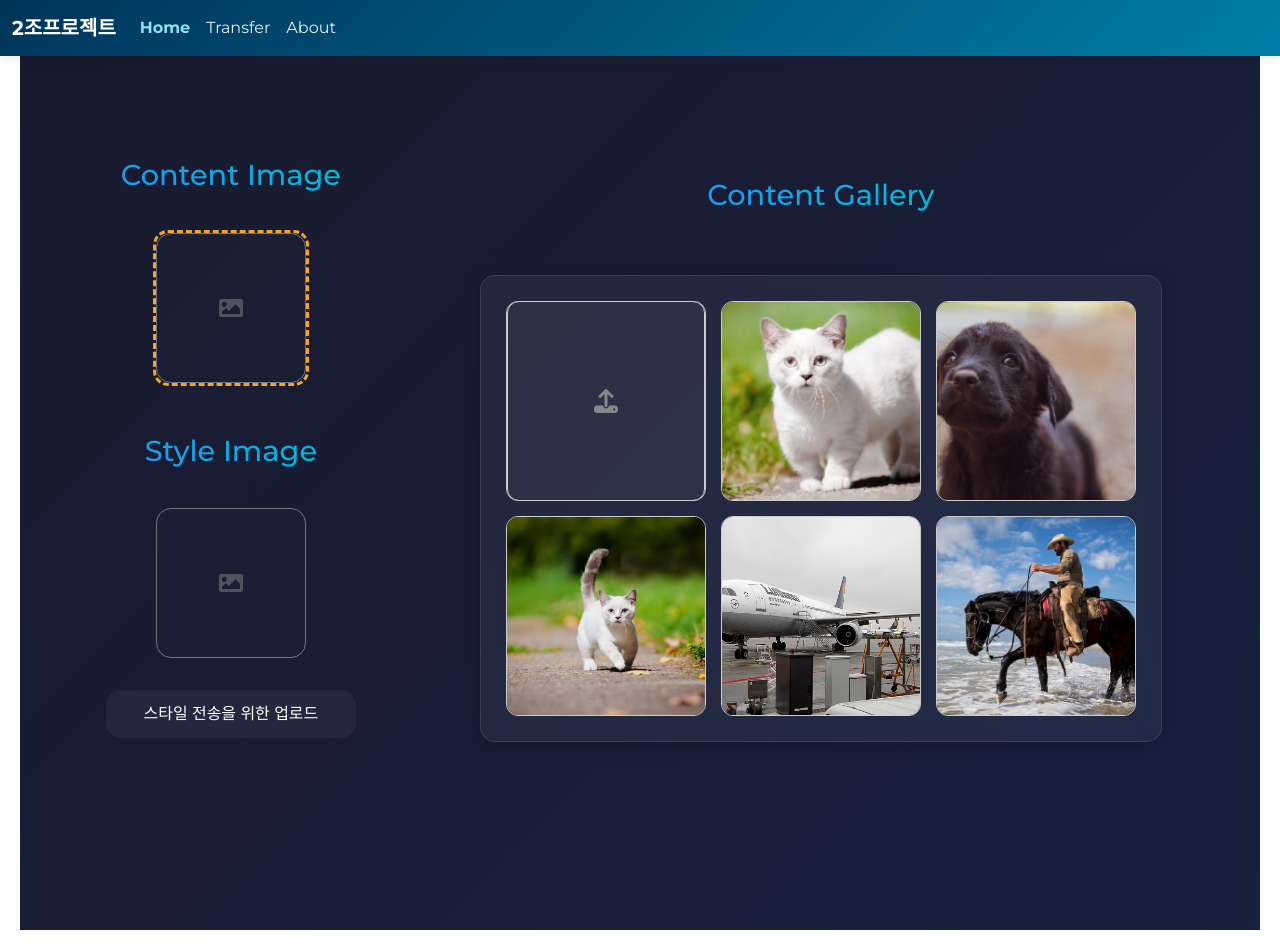
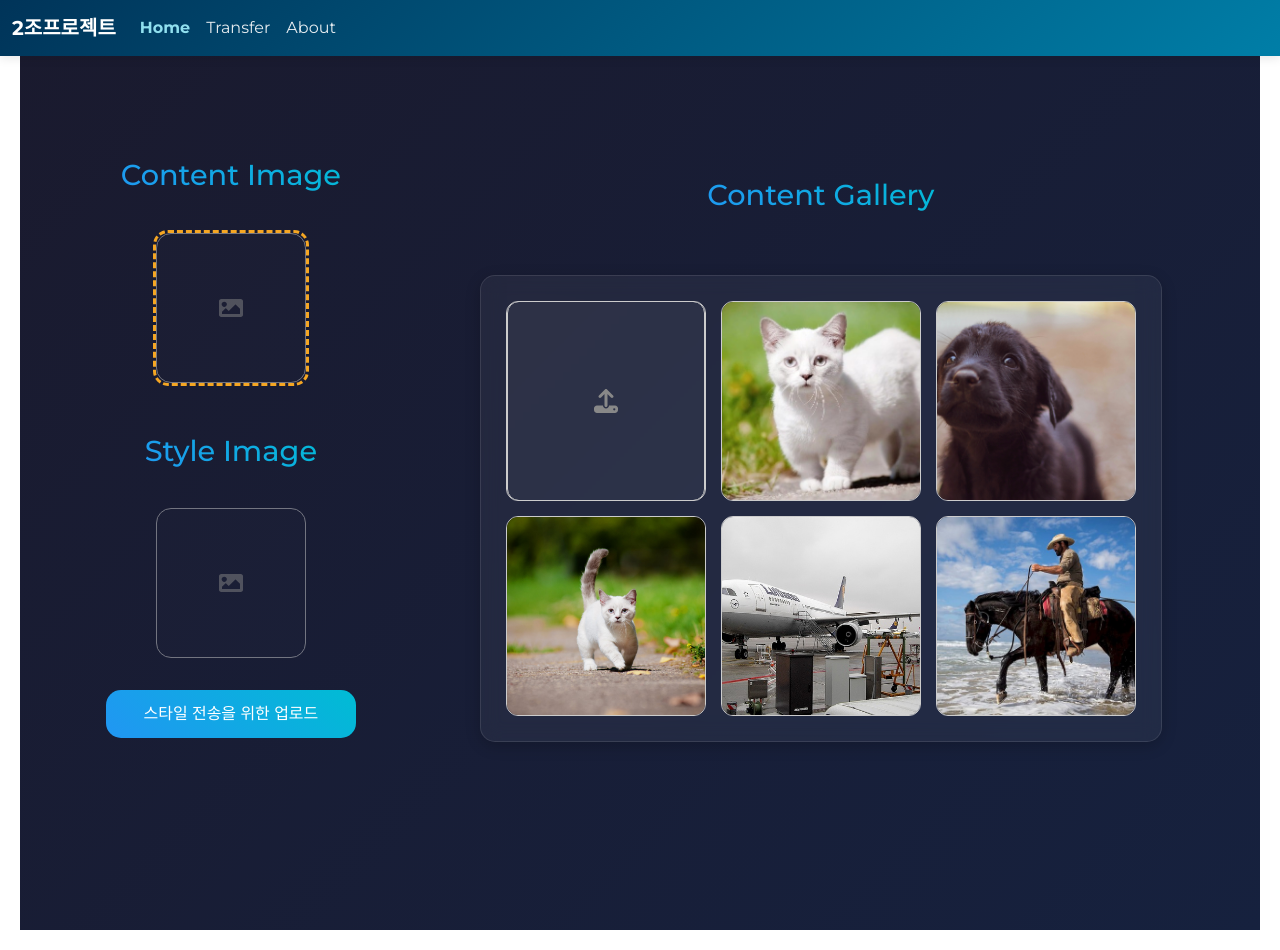
Before and after one commit to HuhGong/selectivemorph4, a React (Create React App) app in the folder front_end/: page /transfer in a window 1280 px wide. Built offline with nearby package versions, Linux system fonts and the light colour scheme.

Commit message:
ui 수정중 - 4 어디까지 수정해야 할지 모르겠다

```diff
--- a/front_end/src/styles.css
+++ b/front_end/src/styles.css
@@ -126,7 +126,7 @@
     display: block;
     text-align: center;
     font-size: 1rem;
-    white-space: nowrap;
+    white-space: nowrap; background: linear-gradient(45deg, #2196F3, #00BCD4);
 }
 
 .btn-primary:hover {
```
Also changed, not shown: 2 other files (tests, documents, lock files or other folders).
